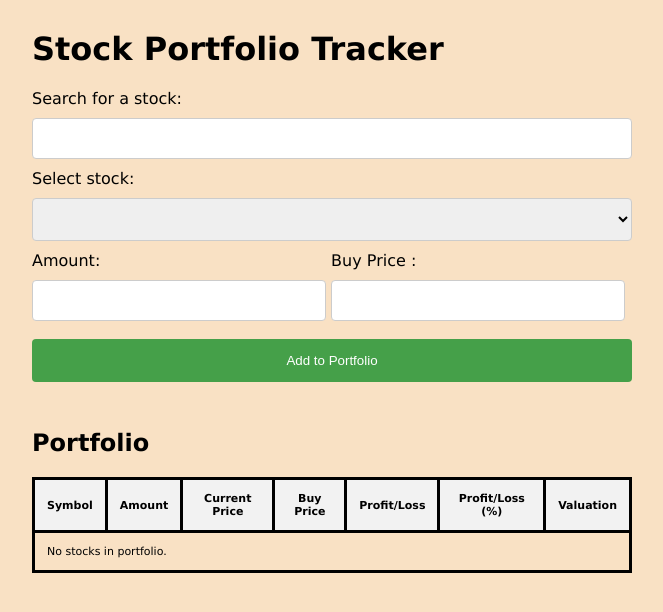
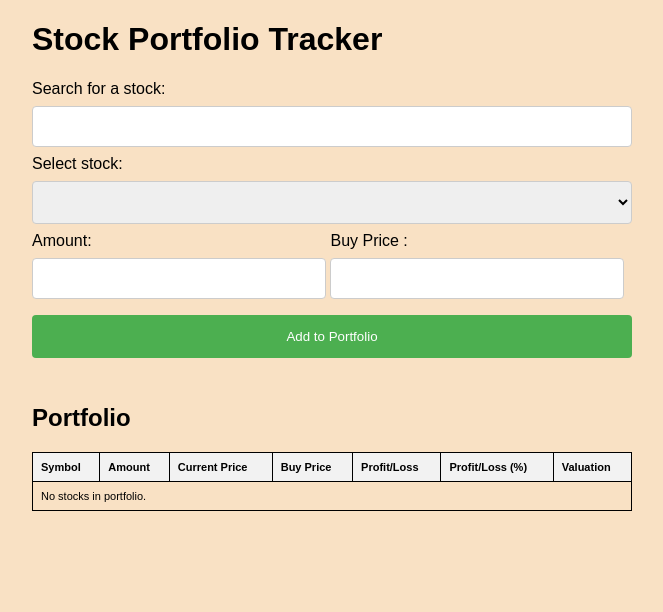
Before and after one commit to juliobellano/first-repo, a PHP site: page / in a window 1280 px wide. Shown: the top 612 px of the page, without its empty margins (308-971 px from the left). Run offline with PHP 8.4, Linux system fonts and the light colour scheme; data that the repository does not hold is empty.

Commit message:
Update styles.css

```diff
--- a/styles.css
+++ b/styles.css
@@ -1,41 +1,26 @@
 body {
-    background-color:rgb(249,225,196);
-    font-family:Verdana, Geneva, Tahoma, sans-serif;
-    margin: 10px;
+    font-family: Arial, sans-serif;
+    margin: 20px;
 }
 
 .container {
     max-width: 600px;
-    margin: 30px auto;
+    margin: auto;
 }
 
-input[type=text], select {
+input[type=text], select, input[type=number] {
     width: 100%;
     padding: 12px;
-    margin: 10px auto;
+    margin: 8px 0;
     display: inline-block;
     border: 1px solid #ccc;
     border-radius: 4px;
     box-sizing: border-box;
 }
 
-input[type=number] {
-    width: 100%;
-    padding: 12px;
-    margin: 10px auto;
-    border: 1px solid #ccc;
-    border-radius: 4px;
-    box-sizing: border-box;
-}
-
-.col-1-2 {
-    width: 49%;
-    display: inline-block;
-    vertical-align: top;
-}
 input[type=submit], button {
     width: 100%;
-    background-color: #45a049;
+    background-color: #4CAF50;
     color: white;
     padding: 14px 20px;
     margin: 8px 0;
@@ -44,33 +29,24 @@ input[type=submit], button {
     cursor: pointer;
 }
 
+input[type=submit]:hover, button:hover {
+    background-color: #45a049;
+}
+
 table {
-    font-size: 11px;
     width: 100%;
     border-collapse: collapse;
 }
 
 table, th, td {
-    border: 3px solid black;
+    border: 1px solid black;
 }
 
 th, td {
-    padding: 12px;
+    padding: 8px;
+    text-align: left;
 }
 
 th {
     background-color: #f2f2f2;
 }
-
-.group:before,
-.group:after {
-    content:"";
-    display: table;
-}
-.group:after {
-    clear: both;
-}
-.group {
-    clear: both;
-    zoom: 1;
-}
```
